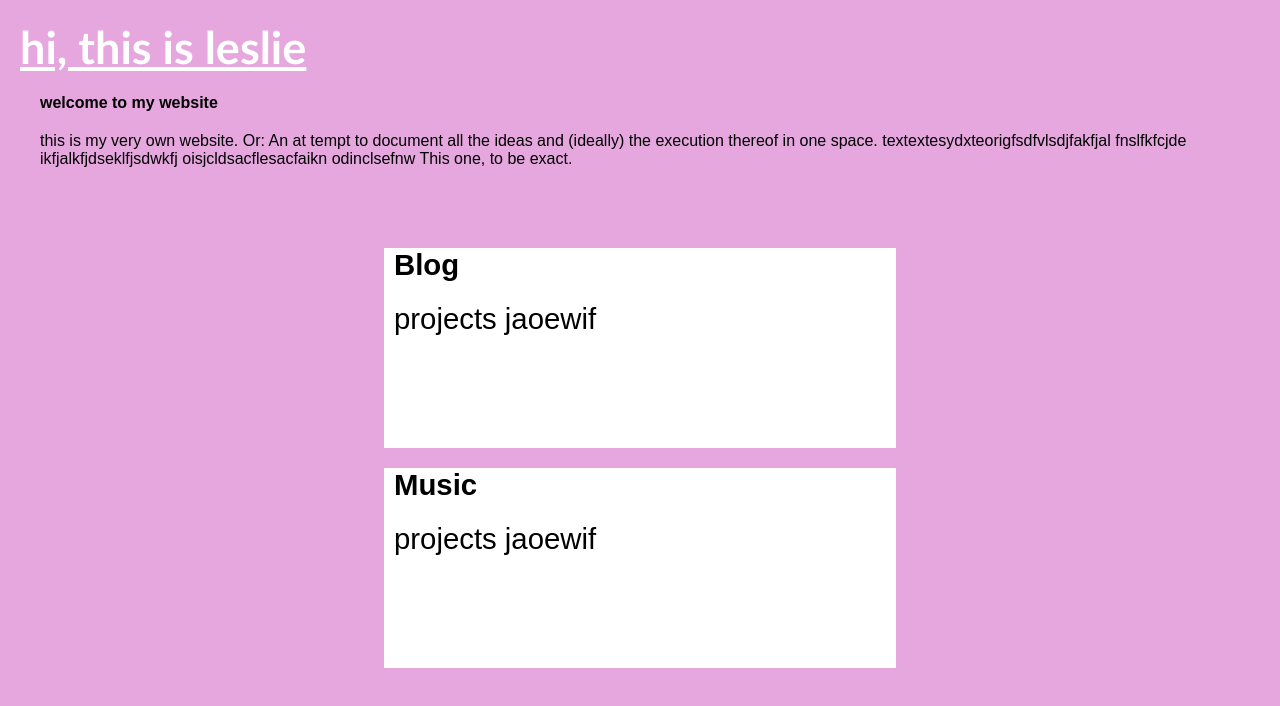
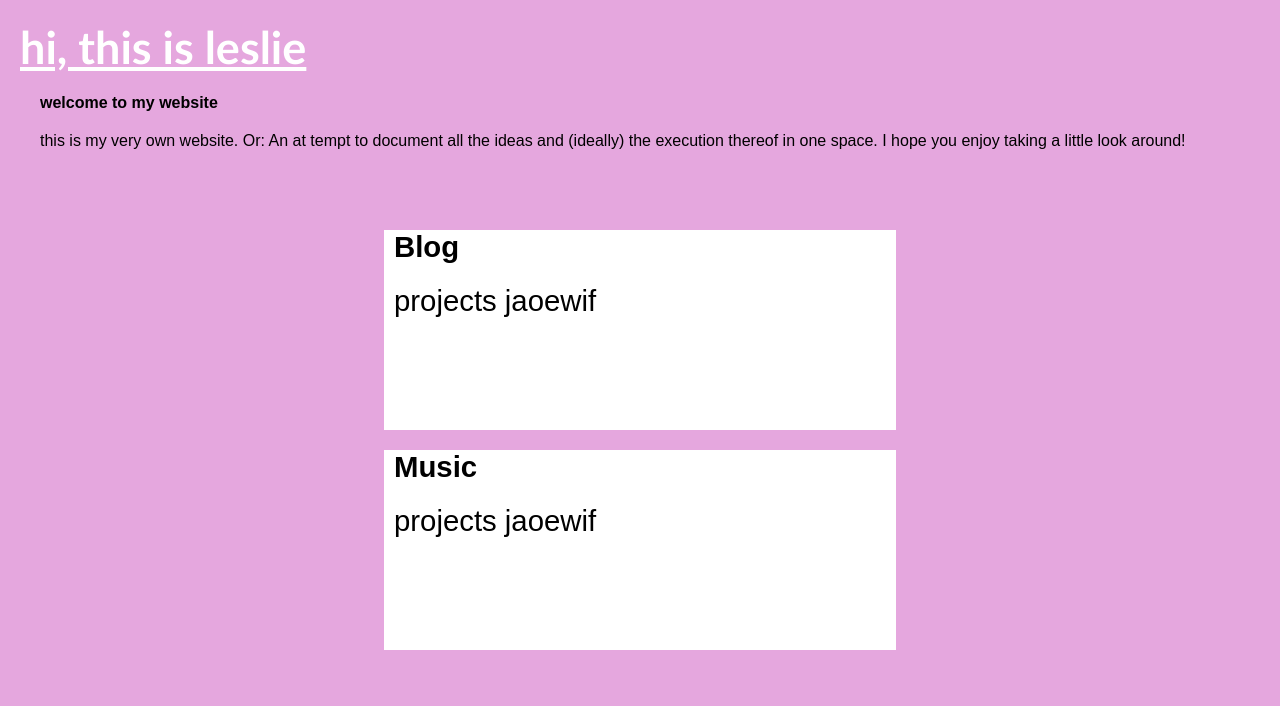
Before and after one commit to koalapunk/koalapunk.github.io, a plain HTML site: page index.html in a window 1280 px wide. Shown: the top 706 px of the page. Drawn offline with Linux system fonts and the light colour scheme.

Commit message:
Update index.html
update text

```diff
--- a/index.html
+++ b/index.html
@@ -10,13 +10,9 @@
         <div>
             <h2 id="welcome"> welcome to my website</h2>
             <p id="welcome"> this is my very own website. Or: An at
-            tempt to document all the ideas and (ideally) the execution thereof in one space.
-            textextesydxteorigfsdfvlsdjfakfjal
-            fnslfkfcjde
-            ikfjalkfjdseklfjsdwkfj
-            oisjcldsacflesacfaikn
-            odinclsefnw
-            This one, to be exact. </p>
+            tempt to document all the ideas and (ideally) the execution thereof in one space. I hope you enjoy
+            taking a little look around!
+             </p>
 
         </div>
         <div class="container">
```
